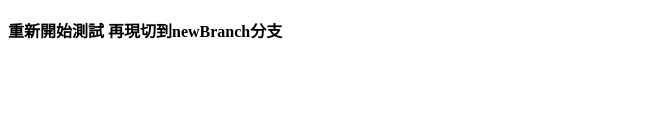
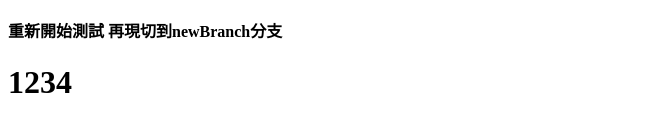
Before and after one commit to Iven10252158/gitTest, a plain HTML site: page index.html in a window 1280 px wide. Shown: the part 359-490 px from the top of the page, without its empty margins (0-652 px from the left). Drawn offline with Linux system fonts and the light colour scheme.

Commit message:
add 1234

```diff
--- a/index.html
+++ b/index.html
@@ -15,6 +15,6 @@
     <h3>測試測試</h3>
 
     <h4>重新開始測試 再現切到newBranch分支</h4>
-    <h1></h1>
+    <h1>1234</h1>
 </body>
 </html>
```
